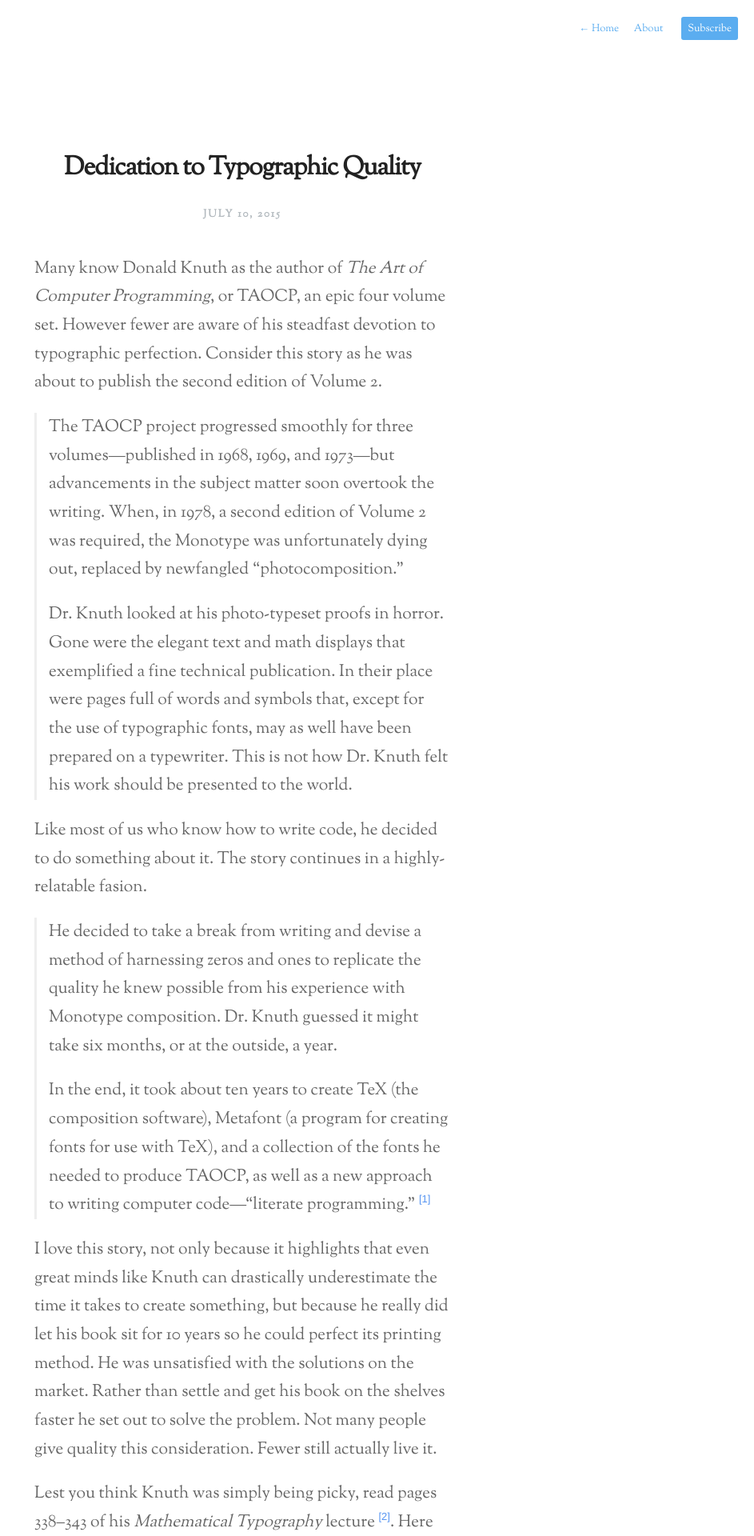
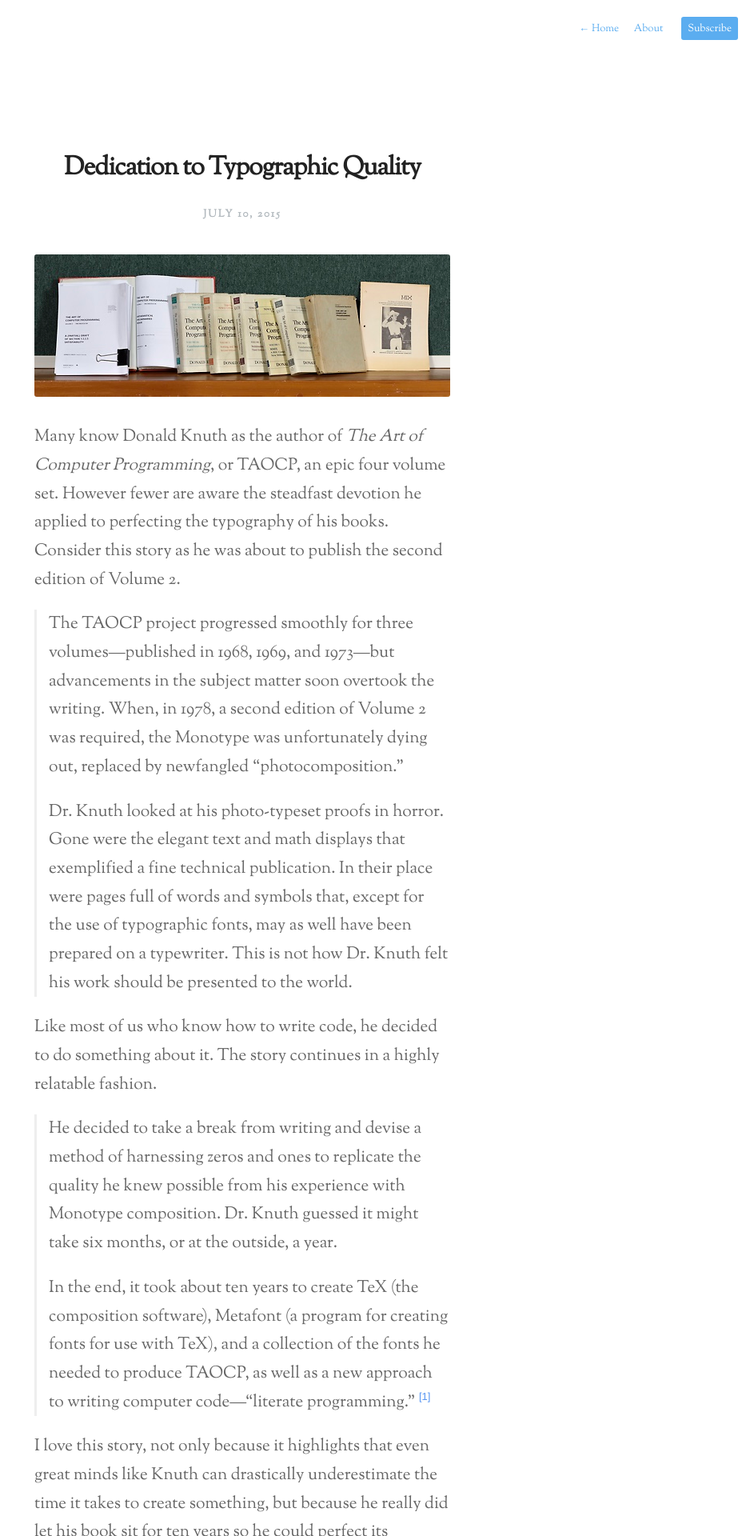
Before and after one commit to jonathan-beebe/somethingkindawierd.github.com, a Jekyll site: the page built from _posts/2015-07-11-dedication-to-typographic-quality.markdown, in a window 1280 px wide. Shown: the top 1920 px of the page at 80% size, without its empty margins (337-1280 px from the left). Built offline with Jekyll 4.4.1, drawn with Linux system fonts in a browser that asks for light colours; nearby versions of some CDN libraries; Markdown is read by kramdown in place of the engine named in the settings; some of the changed text lies outside the part shown.

```diff
--- a/_layouts/default.html
+++ b/_layouts/default.html
@@ -31,10 +31,9 @@
     {{ content }}
   </section>
 
-  <script src="//ajax.googleapis.com/ajax/libs/jquery/2.1.1/jquery.min.js"></script>
-  <script src="/assets/js/main.js"></script>
   <script src="/assets/js/highlight.js"></script>
   <script>hljs.initHighlightingOnLoad();</script>
+  <script src="/assets/js/retina.min.js"></script>
 
   <script>
     (function(i,s,o,g,r,a,m){i['GoogleAnalyticsObject']=r;i[r]=i[r]||function(){
--- a/_layouts/post.html
+++ b/_layouts/post.html
@@ -28,9 +28,12 @@ archive: true
     <ul id="post-list" class="archive readmore">
         <h3>Read more</h3>
         {% for post in site.posts %}
+          {% if post.draft %}
+          {% else %}
             <li>
-                <a href="{{ post.url }}">{{ post.title }}<aside class="dates">{{ post.date | date:"%b %d" }}</aside></a>
+                <a href="{{ post.url }}">{{ post.title }}<aside class="dates">{{ post.date | date:"%b %d, %Y" }}</aside></a>
             </li>
+            {% endif %}
         {% endfor %}
     </ul>
 {% endif %}
--- a/_posts/2015-07-11-knuth-quality.markdown
+++ b/_posts/2015-07-11-dedication-to-typographic-quality.markdown
@@ -1,23 +1,24 @@
 ---
 title:  "Dedication to Typographic Quality"
 date:   2015-07-10 10:18:00
-description: Donald Knuth has remains ever-steeled in his dedication to typographic quality
-draft: true
+description: A story of ceding quality to no one
 ---
 
-Many know Donald Knuth as the author of *The Art of Computer Programming*, or TAOCP, an epic four volume set. However fewer are aware of his steadfast devotion to typographic perfection. Consider this story as he was about to publish the second edition of Volume 2.
+![The Art of Computer Programming]({{ site.baseurl }}assets/images/posts/taocp/taocp.jpg)
+
+Many know Donald Knuth as the author of *The Art of Computer Programming*, or TAOCP, an epic four volume set. However fewer are aware the steadfast devotion he applied to perfecting the typography of his books. Consider this story as he was about to publish the second edition of Volume 2.
 
 > The TAOCP project progressed smoothly for three volumes—published in 1968, 1969, and 1973—but advancements in the subject matter soon overtook the writing. When, in 1978, a second edition of Volume 2 was required, the Monotype was unfortunately dying out, replaced by newfangled “photocomposition.”
 >
 > Dr. Knuth looked at his photo-typeset proofs in horror. Gone were the elegant text and math displays that exemplified a fine technical publication. In their place were pages full of words and symbols that, except for the use of typographic fonts, may as well have been prepared on a typewriter. This is not how Dr. Knuth felt his work should be presented to the world.
 
-Like most of us who know how to write code, he decided to do something about it. The story continues in a highly-relatable fasion.
+Like most of us who know how to write code, he decided to do something about it. The story continues in a highly relatable fashion.
 
 > He decided to take a break from writing and devise a method of harnessing zeros and ones to replicate the quality he knew possible from his experience with Monotype composition. Dr. Knuth guessed it might take six months, or at the outside, a year.
 >
 > In the end, it took about ten years to create TeX (the composition software), Metafont (a program for creating fonts for use with TeX), and a collection of the fonts he needed to produce TAOCP, as well as a new approach to writing computer code—“literate programming.” [^1]
 
-I love this story, not only because it highlights that even great minds like Knuth can drastically underestimate the time it takes to create something, but because he really did let his book sit for 10 years so he could perfect its printing method. He was unsatisfied with the solutions on the market. Rather than settle and get his book on the shelves faster he set out to solve the problem. Not many people give quality this consideration. Fewer still actually live it.
+I love this story, not only because it highlights that even great minds like Knuth can drastically underestimate the time it takes to create something, but because he really did let his book sit for ten years so he could perfect its printing method. He was thoroughly unsatisfied with solutions offered by the marketplace. Rather than settle and get his book on the shelves faster he set out to solve the problem. Not many people give quality this consideration. Fewer still act and see it through.
 
 Lest you think Knuth was simply being picky, read pages 338–343 of his *Mathematical Typography* lecture [^3]. Here he shows some preliminary examples of mathematical typography from the *Transactions of the American Mathematical Society* journal in order to “educate your eyes”. He notes various periods of “typographic turmoil” that marred the publication.
 
@@ -27,15 +28,15 @@ Knuth certainly has an eye for detail.
 
 Just like Knuth held out printing his book, he has also held out on releasing an electronic edition for similar reasons.
 
-It’s been 22 years since the PDF format was introduced. Eleven years have passed since the first Kindle was introduced. And still most electronic books have yet to catch up to, let alone exceed, the typographic beauty and utility that marked the height of the Monotyped era.
+It’s been 22 years since the PDF format was introduced. Seven years have passed since the first Kindle was introduced. And still most electronic books have yet to catch up to, let alone exceed, the typographic beauty and utility that marked pre-computer typographic craftsmanship.
 
 And Knuth is not the only author to see this as a problem. Matthew Butterick, who has pondered & practiced typography more than most, expressed it this way.
 
-> our newest reading technologies—the Kindle, the iPad—are leaving typography behind. This is a mistake. Those who care about the written word should be invested in preserving typography, because as we lose typography, we’ll also start to lose some of the possibilities of the written word. [^4]
+> …our newest reading technologies—the Kindle, the iPad—are leaving typography behind. This is a mistake. Those who care about the written word should be invested in preserving typography, because as we lose typography, we’ll also start to lose some of the possibilities of the written word. [^4]
 
 Matthew also seems hesitant to release less-than-ideal ebooks. Listen to how he describes the Kindle edition of his book *Practical Typography*.
 
-> It may be the best-de­signed Kin­dle book avail­able. Which would still make it one of the least im­pres­sive achieve­ments of my ca­reer. [^5]
+> It may be the best-designed Kindle book available. Which would still make it one of the least im­pres­sive achievements of my career. [^5]
 
 But I digress — let’s return to Knuth.
 
--- a/_sass/_typography.scss
+++ b/_sass/_typography.scss
@@ -230,18 +230,18 @@ a[rel="footnote"] {
 .post h1 {
   margin-bottom:2 0px;
   color: #222;
-  font: bold 32px/1.4em "sorts_mill_goudyregular", Helvetica,Arial,sans-serif;
+  font: bold 32px/1.4em $font-serif;
 }
 
 .post h2 {
   margin-bottom: 40px;
-    font: bold 24px/1.5 "sorts_mill_goudyregular",Helvetica,Arial,sans-serif;
+    font: bold 24px/1.5 $font-serif;
     color: #111;
 }
 
 
 .post .post-headline {
-  font: bold 13px/1.5em "sorts_mill_goudyregular",Helvetica,Arial,sans-serif;
+  font: bold 13px/1.5em $font-serif;
   margin: -5px 0 40px 0;
   color: #b2b9be;
     font-size: 13px;
@@ -252,7 +252,7 @@ a[rel="footnote"] {
 }
 
 .post-list-description {
-  font: normal 17px/1.5em "sorts_mill_goudyregular",Helvetica,Arial,sans-serif;
+  font: normal 17px/1.5em $font-serif;
   color: #aaa;
   max-width: 400px;
   margin-top: 2px;
@@ -281,14 +281,14 @@ Post List
 #post-list a {
   color: #333;
   display: block;
-  font: bold 19px/1.7 "sorts_mill_goudyregular",helvetica,Arial,sans-serif;
+  font: bold 19px/1.7 $font-serif;
 }
 
 #post-list .dates {
   float: right;
   position: relative;
   top: 1px;
-  font: normal 17px/1.8 "sorts_mill_goudyregular",helvetica,Arial,sans-serif;
+  font: normal 17px/1.8 $font-serif;
   color: #bbb;
 }
 
@@ -426,7 +426,7 @@ h1.archive {
 
 h2.month {
   width: 100%;
-  font: bold 13px/1 "sorts_mill_goudyregular",helvetica,Arial,sans-serif;
+  font: bold 13px/1 $font-serif;
   text-transform: uppercase;
   margin-top: 40px;
   margin-bottom: 10px;
@@ -440,7 +440,7 @@ h2.month {
 
 #archive-list a {
   display: block;
-  font: bold 17px/1.7 "sorts_mill_goudyregular",helvetica,Arial,sans-serif;
+  font: bold 17px/1.7 $font-serif;
   color: #333;
 }
 
@@ -448,7 +448,7 @@ h2.month {
   float: right;
   position: relative;
   top: 1px;
-  font: normal 17px/1.7 "sorts_mill_goudyregular",helvetica,Arial,sans-serif;
+  font: normal 17px/1.7 $font-serif;
   color: #bbb;
 }
 
@@ -466,14 +466,13 @@ h2.month {
   box-shadow: 0 0 0 3px #fff, 0 0 0 4px #eee;
 }
 
-#post-list.archive.readmore h3{
-
-    font: 400 20px "sorts_mill_goudyregular", Helvetica,Arial,sans-serif;
+#post-list.archive.readmore h3 {
+    font: 400 20px $font-serif;
     margin-bottom: 30px;
 }
 
 #post-list.archive.readmore a{
-  font: 400 16px/1.6 "sorts_mill_goudyregular",helvetica,Arial,sans-serif;
+  font: 400 16px/1.6 $font-serif;
   color: #5694f1;
 }
 
@@ -482,5 +481,5 @@ h2.month {
 }
 
 #post-list.archive.readmore .dates{
-  font: normal 16px/1.6 "sorts_mill_goudyregular",helvetica,Arial,sans-serif;
+  font: normal 16px/1.6 $font-serif;
 }
```
Also changed, not shown: other parts of _posts/2015-07-11-dedication-to-typographic-quality.markdown (+5 -1 lines), _includes/anchor_links.html (added, +33 -0 lines), assets/js/retina.js (added, +182 -0 lines), assets/images/posts/taocp/taocp.jpg (added), assets/images/posts/taocp/taocp@2x.jpg (added), assets/js/retina.min.js (added).
